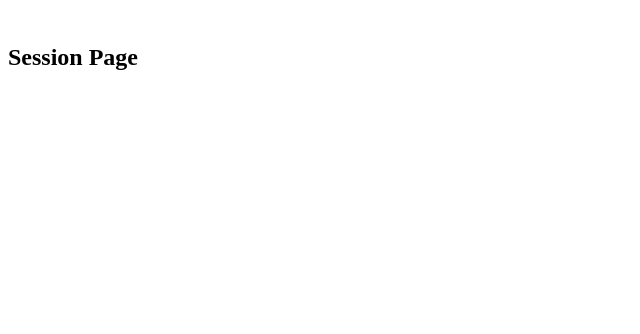
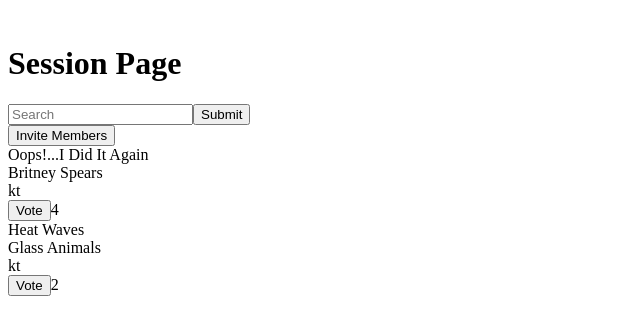
Before and after one commit to cs130-w22/Group-A5, a React app: page /session in a window 1280 px wide. Shown: the top 334 px of the page, without its empty margins (0-640 px from the left). Built offline with nearby package versions, Linux system fonts and the light colour scheme.

Commit message:
Add the dummy buttons and inputs to Session.

```diff
--- /dev/null
+++ b/src/components/InviteMembers.js
@@ -0,0 +1,9 @@
+import React from "react";
+
+const InviteMembers = () => {
+  return (
+    <button>Invite Members</button>
+  );
+}
+
+export default InviteMembers;
--- /dev/null
+++ b/src/components/QueueRow.js
@@ -0,0 +1,46 @@
+import React, {useState} from "react";
+
+const QueueRow = (props) => {
+  const [voteStatus, setVoteStatus] = useState(props.voteStatus)
+  const [numVotes, setNumVotes] = useState(props.numVotes)
+
+  /**
+     * +1 vote for the song corresponding to songID
+     * @param {} songID - Some unique ID that identifies the song.
+     * @param {*} votes
+     */
+   function upvote(songID) {
+
+  }
+
+  /**
+   * -1 vote for the song corresponding to songID
+   * @param {*} songID - Some unique ID that identifies the song.
+   */
+  function downvote(songID) {
+
+  }
+
+  function tempUpdate() {
+    setVoteStatus(!voteStatus);
+    console.log(voteStatus);
+    if(voteStatus) {
+      //upvote()
+      setNumVotes(numVotes + 1);
+    } else {
+      setNumVotes(numVotes - 1);
+    }
+  }
+
+  return (
+    <div>
+        <div>{props.songName}</div>
+        <div>{props.songArtist}</div>
+        <div>{props.songNominator}</div>
+        <button onClick={() => tempUpdate()} >Vote</button>
+        <span>{numVotes}</span>
+    </div>
+  );
+}
+
+export default QueueRow;
--- /dev/null
+++ b/src/components/SearchBar.js
@@ -0,0 +1,12 @@
+import React from "react";
+
+const SearchBar = () => {
+  return (
+    <form>
+        <input type="text" name="searchq" placeholder="Search"/>
+        <input type="submit" value="Submit" />
+    </form>
+  );
+}
+
+export default SearchBar;
--- /dev/null
+++ b/src/components/SongQueue.js
@@ -0,0 +1,35 @@
+import React from "react";
+import QueueRow from "./QueueRow";
+
+const SongQueue = () => {
+
+    /**
+     * Returns the list of songs, their names, their artist, their album names,
+     * the user who added it to the queue, and the number of votes it has.
+     */
+    function getSongQueue() {
+
+    }
+
+
+    return (
+        <div>
+            <QueueRow
+                songName="Oops!...I Did It Again"
+                songArtist="Britney Spears"
+                songNominator="kt"
+                numVotes={4}
+                voteStatus={false}
+            />
+            <QueueRow
+                songName="Heat Waves"
+                songArtist="Glass Animals"
+                songNominator="kt"
+                numVotes={2}
+                voteStatus={false}
+            />
+        </div>
+    );
+}
+
+export default SongQueue;
--- a/src/routes/session.js
+++ b/src/routes/session.js
@@ -1,9 +1,15 @@
 import React, { Component} from "react";
+import InviteMembers from "../components/InviteMembers";
+import SearchBar from "../components/SearchBar";
+import SongQueue from "../components/SongQueue";
 
 function Session() {
     return (
       <main style={{ padding: "1rem 0" }}>
-        <h2>Session Page</h2>
+        <h1>Session Page</h1>
+        <SearchBar/>
+        <InviteMembers/>
+        <SongQueue />
       </main>
     );
   }
```
